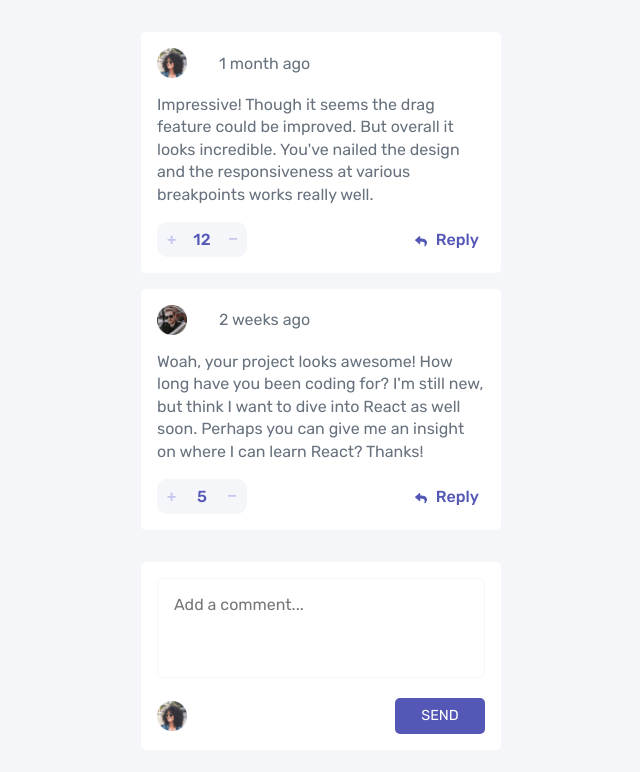
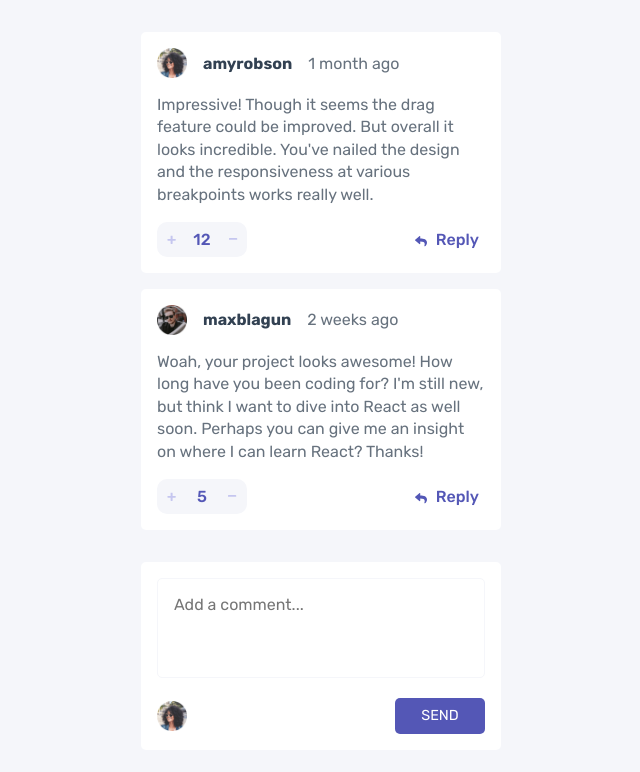
Before and after one commit to crackerFactory64/fm-comments-app, a React (Create React App) app: page / in a window 1280 px wide. Shown: the top 772 px of the page, without its empty margins (319-959 px from the left). Built offline with nearby package versions, Linux system fonts and the light colour scheme.

Commit message:
Update App.js

```diff
--- a/src/App.js
+++ b/src/App.js
@@ -9,7 +9,7 @@ export default function App() {
     return (
       <Comment
         key={comment.id}
-        user={comment.username}
+        user={comment.user.username}
         img={comment.user.image.png}
         loggedIn={false}
         age={comment.createdAt}
```
